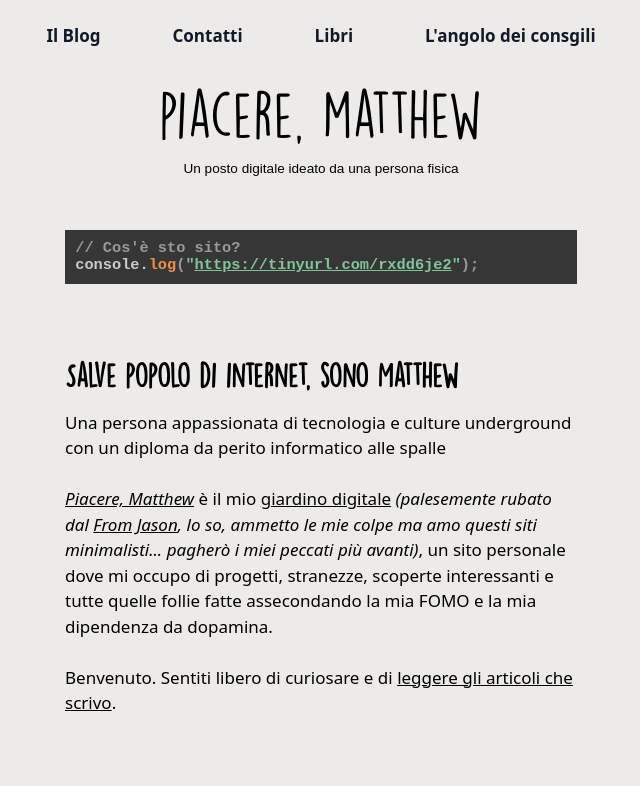
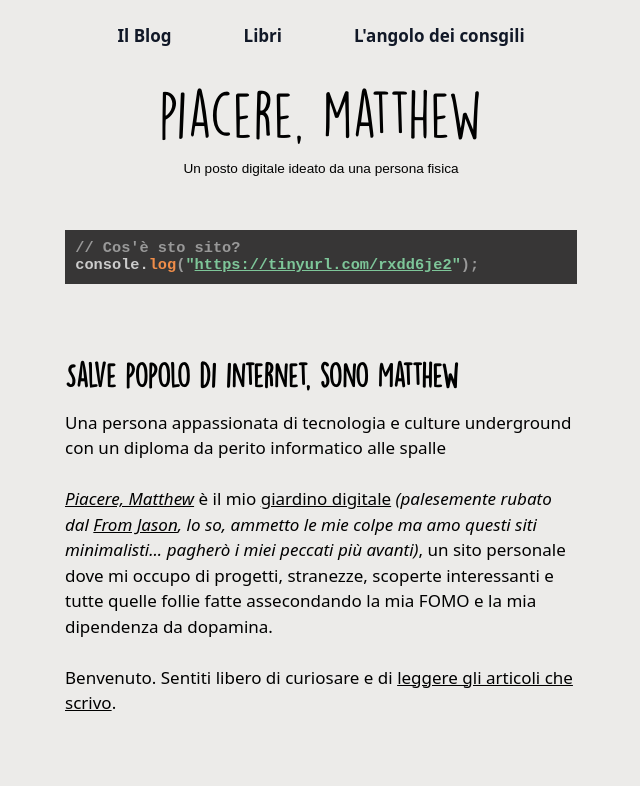
Before and after one commit to mattiaudisio/piacerematthew, an Astro site: page / in a window 1280 px wide. Shown: the top 786 px of the page, without its empty margins (319-959 px from the left). Built offline with nearby package versions, Linux system fonts and the light colour scheme; Astro itself is replaced by a stand-in of ours.

Commit message:
rimosso link Mastodon da Navbar

```diff
--- a/src/components/Navbar.astro
+++ b/src/components/Navbar.astro
@@ -9,7 +9,6 @@
       </div>
       <div class="hidden lg:flex lg:gap-x-8">
         <a href="/blog" class="text-m font-semibold leading-8 text-gray-900" id="anchor-navbar">Il Blog</a>
-        <a href="https://livellosegreto.it/@matthew" class="text-m font-semibold leading-8 text-gray-900" id="anchor-navbar">Contatti</a>
         <a href="/libri" class="text-m font-semibold leading-8 text-gray-900" id="anchor-navbar">Libri</a>
         <a href="/angoloConsigli" class="text-m font-semibold leading-8 text-gray-900" id="anchor-navbar">L'angolo dei consgili</a>
       </div>
```
